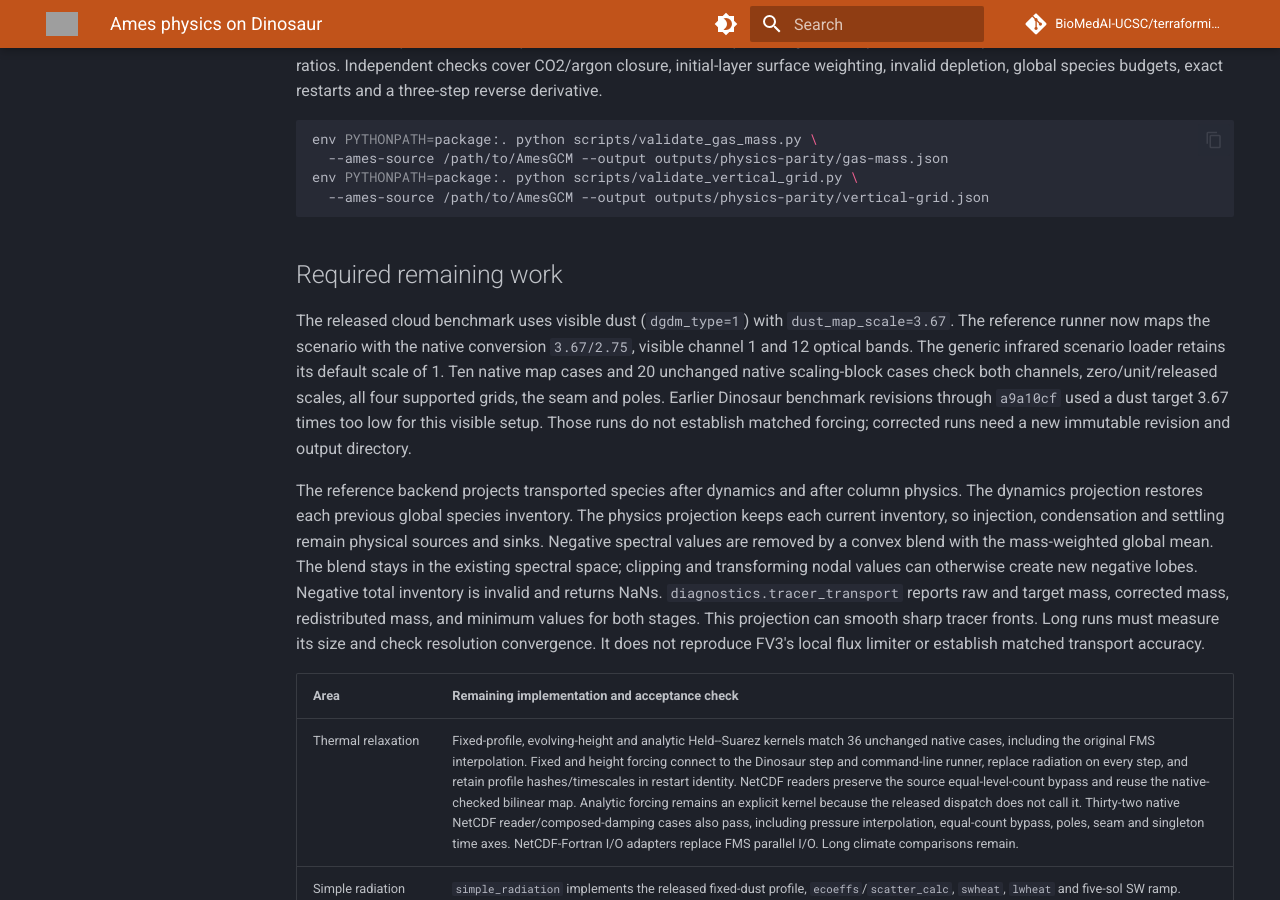
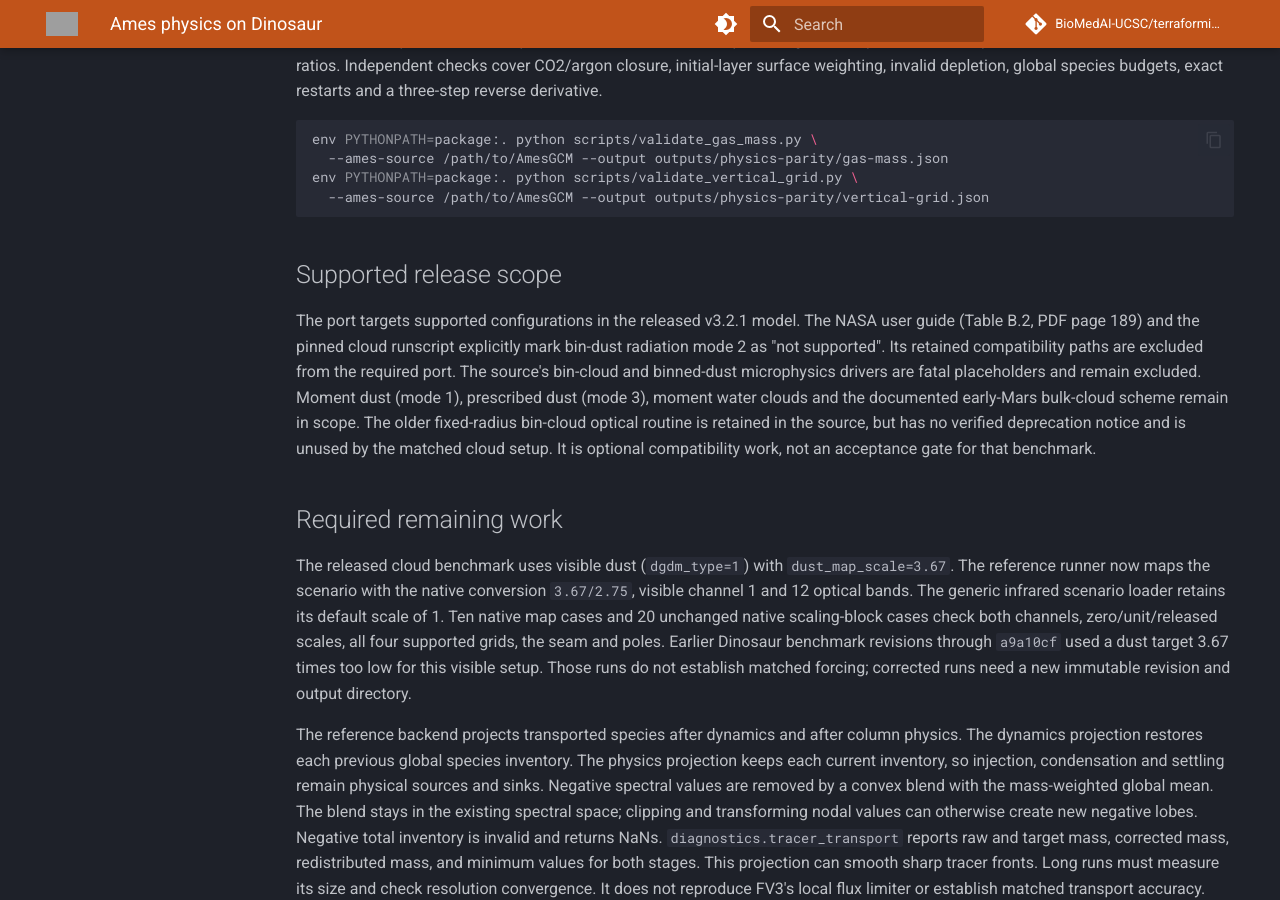
Before and after one commit to BioMedAI-UCSC/terraforming, an MkDocs documentation site: the page built from docs/physics-parity.md, in a window 1280 px wide and 900 px high, scrolled down 13663 px. Built offline with MkDocs 1.6.1 and Material for MkDocs 9.7.7, drawn with Linux system fonts in a browser that asks for light colours; comment, search, counter and statistics services are not loaded; grey boxes are pictures that could not be loaded.

Commit message:
Record supported parity scope and release compiled test models

````diff
--- a/docs/physics-parity.md
+++ b/docs/physics-parity.md
@@ -540,6 +540,19 @@ env PYTHONPATH=package:. python scripts/validate_vertical_grid.py \
   --ames-source /path/to/AmesGCM --output outputs/physics-parity/vertical-grid.json
 ```
 
+## Supported release scope
+
+The port targets supported configurations in the released v3.2.1 model.
+The NASA user guide (Table B.2, PDF page 189) and the pinned cloud runscript
+explicitly mark bin-dust radiation mode 2 as "not supported". Its retained
+compatibility paths are excluded from the required port. The source's bin-cloud
+and binned-dust microphysics drivers are fatal placeholders and remain excluded.
+Moment dust (mode 1), prescribed dust (mode 3), moment water clouds and the
+documented early-Mars bulk-cloud scheme remain in scope. The older fixed-radius
+bin-cloud optical routine is retained in the source, but has no verified
+deprecation notice and is unused by the matched cloud setup. It is optional
+compatibility work, not an acceptance gate for that benchmark.
+
 ## Required remaining work
 
 The released cloud benchmark uses visible dust (`dgdm_type=1`) with
````
Also changed, not shown: 3 other files.
